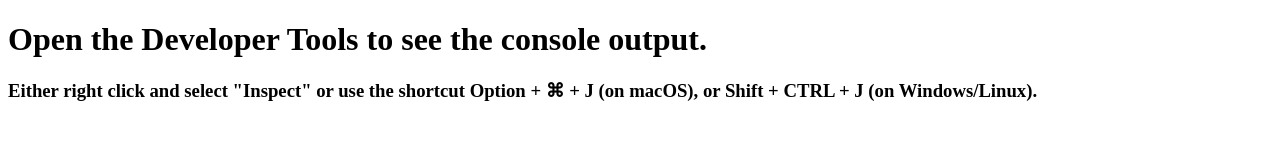
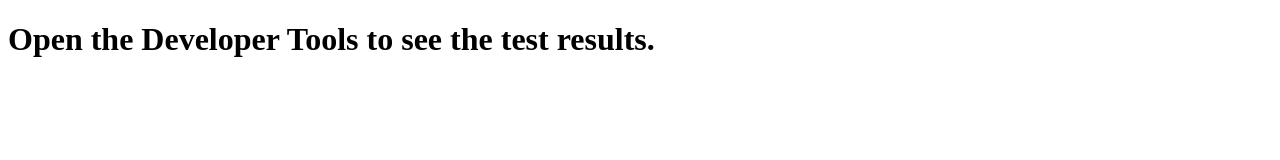
Before and after one commit to Kryan9828/oregontrail-initail-setup, a plain HTML site: page index.html in a window 1280 px wide. Drawn offline with Linux system fonts and the light colour scheme.

Commit message:
Finished Version

```diff
--- a/index.html
+++ b/index.html
@@ -8,23 +8,13 @@
       content="width=device-width, initial-scale=1, shrink-to-fit=no"
     />
 
-    <meta name="description" content="Kenzie" />
-    <meta name="author" content="Kenzie" />
-    <meta name="keywords" content="Kenzie" />
+    <title>Oregon Trail Inital Setup</title>
 
-    <!-- Title Page-->
-    <title>Oregon Trail Part One: Prototypes</title>
-
-    <!-- CSS-->
     <link href="style.css" rel="stylesheet" media="all" />
   </head>
 
   <body>
-    <h1>Open the Developer Tools to see the console output.</h1>
-    <h3>
-      Either right click and select "Inspect" or use the shortcut Option + ⌘ + J
-      (on macOS), or Shift + CTRL + J (on Windows/Linux).
-    </h3>
+    <h1>Open the Developer Tools to see the test results.</h1>
     <script src="code.js"></script>
     <script src="tests.js"></script>
   </body>
```
Also changed, not shown: code.js (+1 -12 lines), 1 other file.
